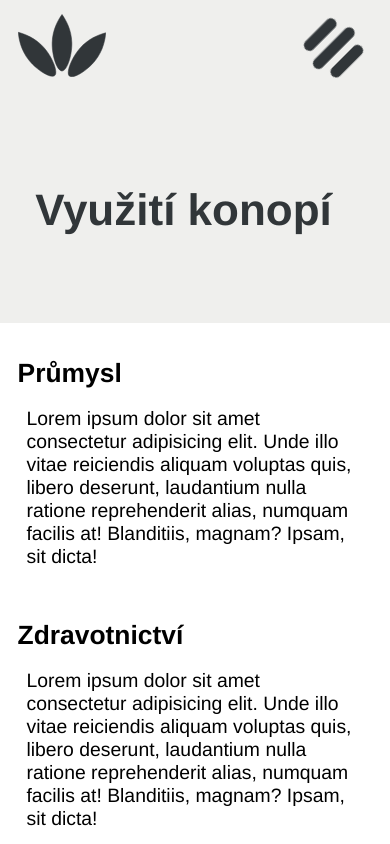
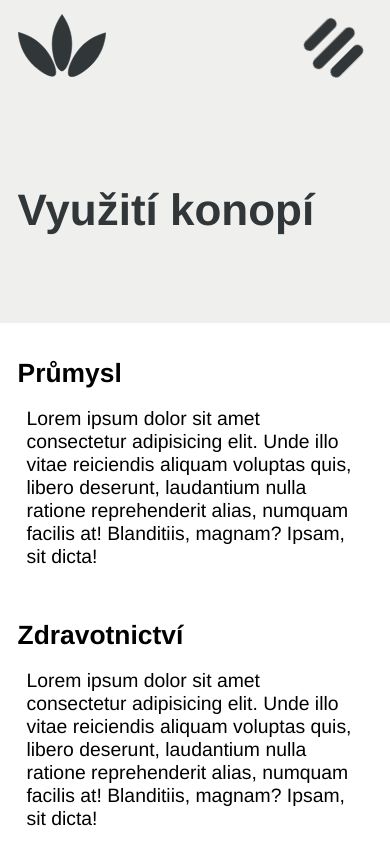
Before and after one commit to Filipxxd/Projekt-PVA, a React (Create React App) app: page /About in a window 390 px wide. Shown: the top 844 px of the page. Built offline with nearby package versions, Linux system fonts and the light colour scheme.

Commit message:
#1.3.3
* minor css fixes

```diff
--- a/src/base/nav.css
+++ b/src/base/nav.css
@@ -10,18 +10,16 @@
   z-index: 1;
   width: 100%;
 }
-.navbar {
+.navbar, .underNav {
   display: flex;
   align-items: center;
 }
 .underNav {
   opacity: 0;
   visibility: hidden;
-  display: none;
-  align-items: center;
   z-index: inherit;
   font-size: 1.45rem;
-  transition: visibility 0.5s ease, opacity 0.5s ease;
+  transition: visibility 0.5s ease, opacity 0.5s ease, margin .5s ease, background .5s ease;
 }
 .underNav a {
   position: relative;
@@ -72,9 +70,6 @@
     border-radius: 10px;
     background-color: var(--black);
     transition: transform 0.3s ease-in-out, background 0.3s ease-in;
-  }
-  .click:hover * {
-    width: 0.8rem;
   }
   .ToClose,
   .ToOpen {
@@ -132,7 +127,6 @@
 
   /* FullSize otevreny "pod" navigator */
   .underNav {
-    display: flex;
     position: fixed;
     top: 0;
     flex-direction: column;
@@ -141,14 +135,18 @@
     justify-content: center;
     height: 100%;
     width: 100%;
-    margin-left: -100%;
   }
   /* otevreni "pod" navigatoru */
-  .navToggle {
+  .navToggleOn {
     background-color: inherit;
     margin-left: 0;
     opacity: 1;
     visibility: visible;
+  }
+  .navToggleOff{
+    margin-left: -100%;
+    opacity: 0;
+    visibility: hidden;
   }
   .underNav a {
     margin: 0.5rem;
@@ -163,7 +161,6 @@
   .underNav {
     opacity: 1;
     visibility: visible;
-    display: flex;
   }
   /* nav link anim active/hover */
 
--- a/src/base/nav.js
+++ b/src/base/nav.js
@@ -23,7 +23,7 @@ export default function Nav() {
             onClick={isActive ? showNav : null}
           />
         </Link>
-        <div className={`underNav ${isActive ? "navToggle" : null}`}>
+        <div className={`underNav ${isActive ? "navToggleOn" : "navToggleOff"}`}>
           <NavLink to="/Kanabinoidy" onClick={showNav}>
             KANABINOIDY
           </NavLink>
--- a/src/index.css
+++ b/src/index.css
@@ -11,6 +11,8 @@
 }
 html {
   scroll-behavior: smooth;
+  overflow-y: overlay;
+  overflow-x: hidden;
 }
 body {
   font-family: Helvetica, sans-serif;
@@ -20,13 +22,13 @@ body {
   -moz-user-select: none;
   -ms-user-select: none;
   user-select: none;
-  display: flex;
-  flex-direction: column;
 }
 ::-webkit-scrollbar {
-  width: 0px;
-  height: 0px;
-  background: transparent;
+  width: 4px;
+}
+::-webkit-scrollbar-thumb {
+  background: var(--black);
+  border-radius: 10px;
 }
 a {
   text-decoration: none;
--- a/src/pages/vyuziti.css
+++ b/src/pages/vyuziti.css
@@ -11,7 +11,7 @@
   font-size: 3.5rem;
 }
 .box header {
-  width: 100vw;
+  width: 100%;
   background-color: #efefed;
 }
 .box h2 {
@@ -44,6 +44,7 @@
   }
   .box h1{
     font-size: 2.5rem ;
+    padding-left: 1rem;
   }
   .box p {
     width: 95%;
```
